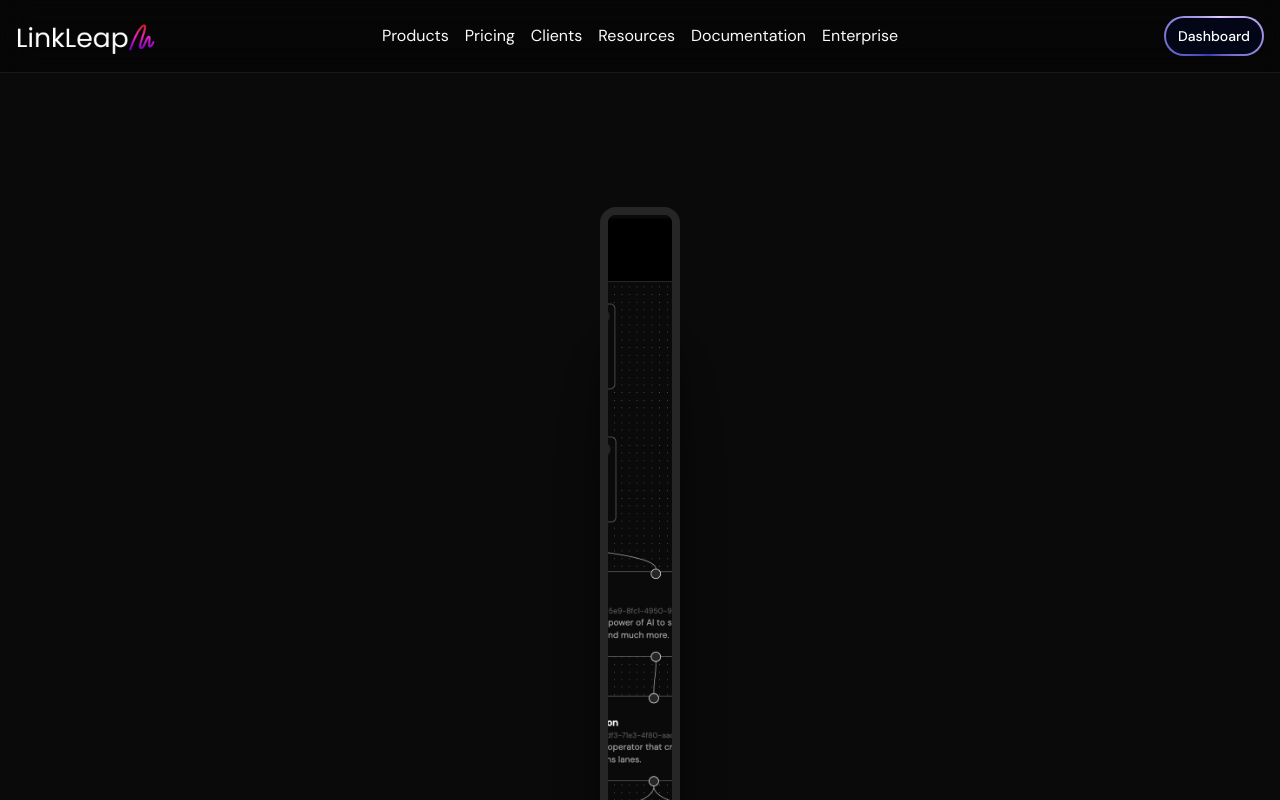
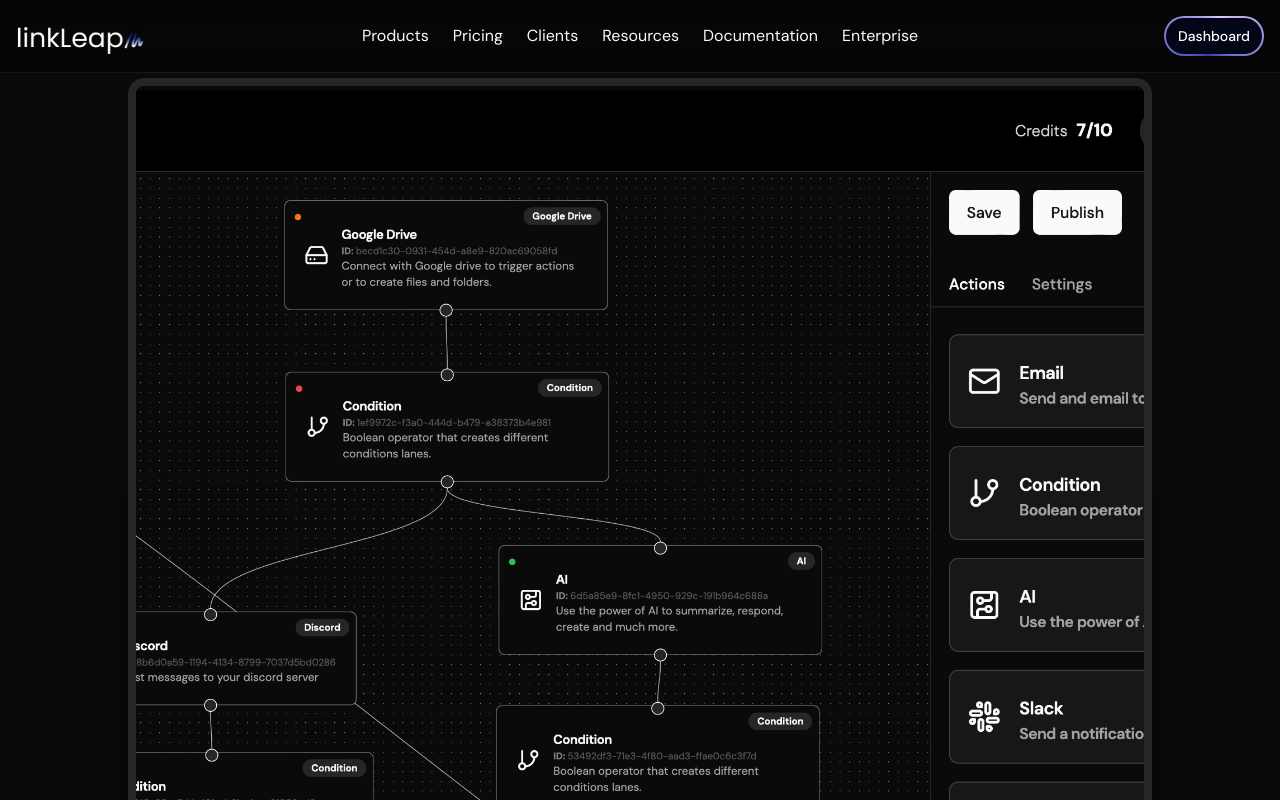
Before and after one commit to mirankavinda/LinkLeap, a Next.js app: page / in a window 1280 px wide. Shown: the top 800 px of the page. Built offline with nearby package versions, Linux system fonts and the light colour scheme.

Commit message:
Add button component and update navbar styling

```diff
--- a/src/app/page.tsx
+++ b/src/app/page.tsx
@@ -1,5 +1,6 @@
 import Navbar from "@/components/global/navbar";
 import { ContainerScroll } from "@/components/global/container-scroll-animation";
+import { Button } from '@/components/ui/button'
 import Image from "next/image";
 
 export default function Home() {
@@ -16,10 +17,20 @@
         <div className="flex flex-col mt-[-100px] md:mt-[-50px]">
           <ContainerScroll
             titleComponent={
-              <div className="flex items-center justify-center
-              flex-col"></div>
+              <div className="flex items-center justify-center flex-col">
+                <Button size={'lg'}
+                className="p-8 mb-8 md:mb-0 text-2xl w-full sm:w-fit border-t-2 rounded-full border-[#4D4D4D] bg-[#1F1F1F] hover:bg-white group transition-all flex items-center justify-center gap-4 hover:shadow-xl hover:shadow-neutral-500 duration-500"
+                >
+                  <span className="bg-clip-text text-transparent bg-gradient-to-r from-neutral-500 to-neutral-600  md:text-center font-sans group-hover:bg-gradient-to-r group-hover:from-black goup-hover:to-black">
+                    Start For Free Today
+                  </span>
+                </Button>
+                <h1 className="text-5xl md:text-8xl  bg-clip-text text-transparent bg-gradient-to-b from-white to-neutral-600 font-sans font-bold">
+                  Automate Your Work With LinkLeap
+                </h1>
+              </div>
             }
-          ></ContainerScroll>
+          />
         </div>
     </section>
     </main>
--- a/src/components/global/navbar.tsx
+++ b/src/components/global/navbar.tsx
@@ -22,7 +22,7 @@
         </aside>
         <nav className="absolute left-[50%] top-[50%] transform translate-x-[-50%] translate-y-[-50%]
         hidden md:block">
-            <ul className="flex items-center gap-4 list-none">
+            <ul className="flex items-center gap-6 list-none">
             <li>
                 <Link href="#">Products</Link>
             </li>
```
Also changed, not shown: public/link-leap-logo.png.
